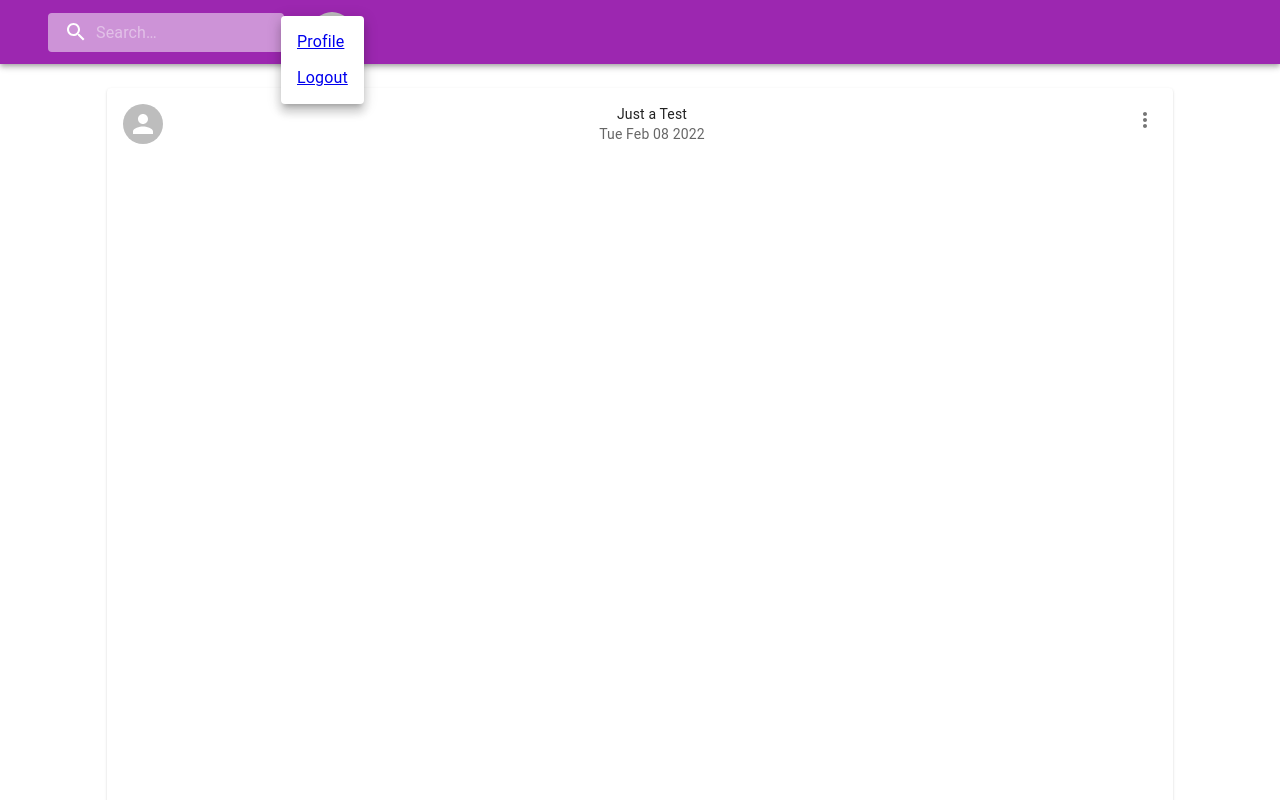
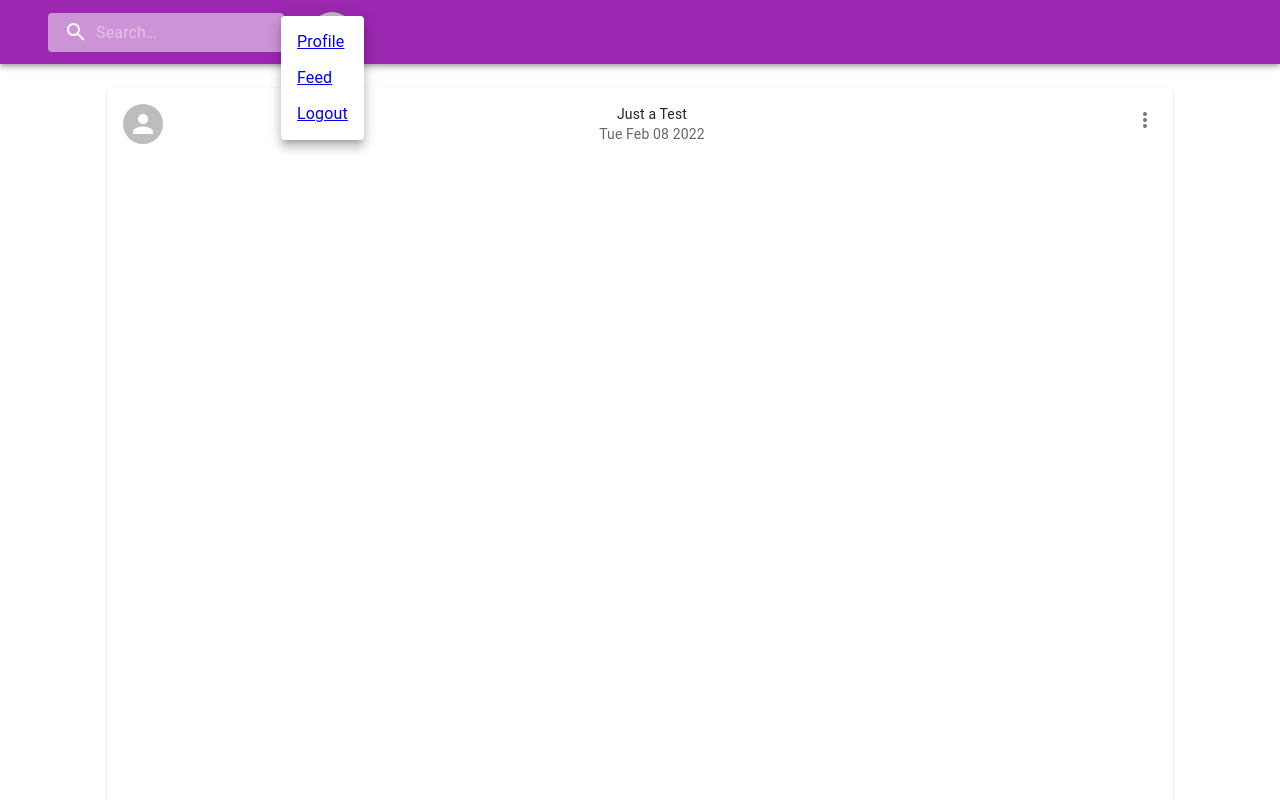
Before and after one commit to tombaier/bix-feedgram, a React (Create React App) app: page / in a window 1280 px wide. Both pictures are taken after a click on the button 331 px from the left and 32 px from the top of the page. Shown: the top 800 px of the page. Built offline with nearby package versions, Linux system fonts and the light colour scheme.

Commit message:
fixed missing link to feed

```diff
--- a/src/components/HeaderMain.tsx
+++ b/src/components/HeaderMain.tsx
@@ -16,6 +16,9 @@ export const HeaderMain = () => {
           <Link to='/profile'>
             <MenuItem> Profile </MenuItem>
           </Link>
+          <Link to='/feed'>
+            <MenuItem> Feed </MenuItem>
+          </Link>
           <Link to='/login'>
             <MenuItem> Logout </MenuItem>
           </Link>
```
